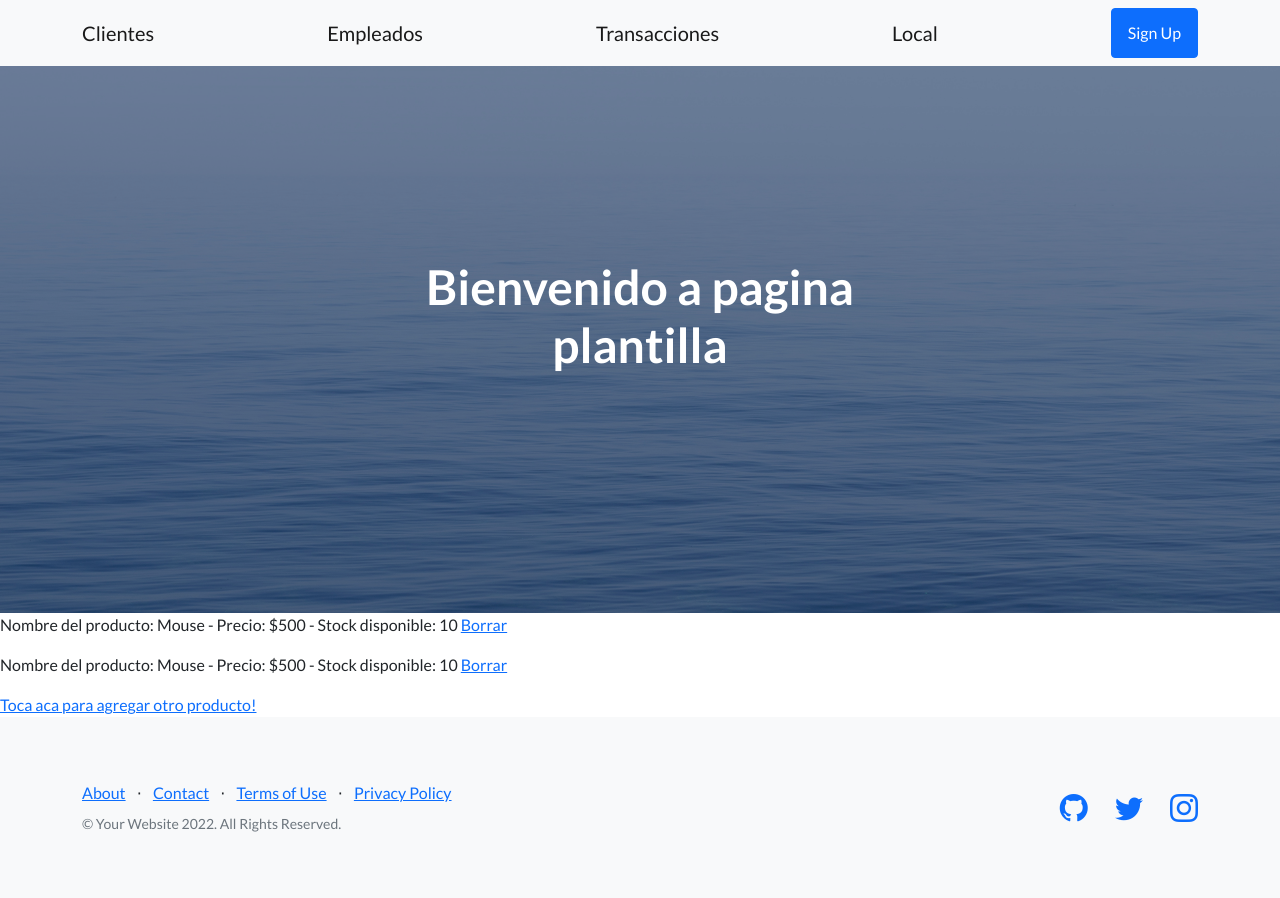
After one commit to Manurizar/Entrega1-Urizar-manuel, a Django app: page /Appfinal/productos/ in a window 1280 px wide. The commit adds this page. Run offline with Django 4.2, Linux system fonts and the light colour scheme; data comes from the database, SQL or seed files in the repository; some libraries are stand-ins or nearby versions.

Commit message:
Version 6: manejo de clases

```diff
--- a/Appfinal/admin.py
+++ b/Appfinal/admin.py
@@ -6,3 +6,4 @@ admin.site.register(Cliente)
 admin.site.register(empleado)
 admin.site.register(local)
 admin.site.register(transaccion)
+admin.site.register(producto)
--- a/Appfinal/forms.py
+++ b/Appfinal/forms.py
@@ -3,3 +3,8 @@ from django import forms
 class Formulario_clientes(forms.Form):
     nombre = forms.CharField()
     email = forms.EmailField()
+
+class Formulario_producto(forms.Form):
+    nombre_producto = forms.CharField(max_length=40)
+    precio = forms.IntegerField()
+    stock = forms.IntegerField()
--- a/Appfinal/models.py
+++ b/Appfinal/models.py
@@ -2,13 +2,27 @@ from django.db import models
 
 # Create your models here.
 class Cliente(models.Model):
-    nombre = models.CharField(max_length=40)
+    nombre_cliente = models.CharField(max_length=40)
     email = models.EmailField()
+    def __str__(self):
+        return f"Nombre: {self.nombre_cliente} - Email de contacto: {self.email}"
 
 class empleado(models.Model):
-    nombre = models.CharField(max_length=40)
-    salario = models.IntegerField()
+    nombre_empleado = models.CharField(max_length=40)
     email = models.EmailField()
+    puesto = models.CharField(max_length=40)
+
+class producto(models.Model):
+    nombre_producto = models.CharField(max_length=40)
+    precio = models.IntegerField()
+    stock = models.IntegerField()
+    def __str__(self):
+        return f"Nombre del producto: {self.nombre_producto} - Precio: ${self.precio} - Stock disponible: {self.stock}"
+
+    def lista_productos(request):
+        lista = producto.objects.all()
+        contexto = {"lista":lista}
+        return render(request, 'Appfinal/productos.html', contexto)
 
 class local(models.Model):
     calle = models.CharField(max_length=40)
--- a/Appfinal/templates/Appfinal/padre.html
+++ b/Appfinal/templates/Appfinal/padre.html
@@ -6,7 +6,7 @@
         <meta name="viewport" content="width=device-width, initial-scale=1, shrink-to-fit=no" />
         <meta name="description" content="" />
         <meta name="author" content="" />
-        <title> {% block B %} Sin titulo {% endblock %} </title>
+        <title> {% block A %} Sin titulo {% endblock %} </title>
         <!-- Favicon-->
         <link rel="icon" type="image/x-icon" href="assets/favicon.ico" />
         <!-- Bootstrap icons-->
@@ -42,7 +42,7 @@
             </div>
         </header>
 
-        {% block A %}
+        {% block B %}
 
         {% endblock %}
 
--- /dev/null
+++ b/Appfinal/templates/Appfinal/productos.html
@@ -0,0 +1,11 @@
+{% extends "Appfinal/padre.html" %}
+
+{% load static %}
+
+{% block B %}
+
+    {% for p in lista %}
+        <p>{{p}} <a href="{% url 'eliminarProducto' p.nombre_producto %}">Borrar</a> </p>
+    {% endfor %}
+    <a href ='/Appfinal/formulario_producto/'> Toca aca para agregar otro producto! </a>
+{% endblock %}
--- a/Appfinal/templates/Appfinal/transaccion.html
+++ b/Appfinal/templates/Appfinal/transaccion.html
@@ -4,8 +4,4 @@
 
 
 
-{% block A %}
-
-    <h1>Transacciones</h1>
-
-{% endblock %}
+{% block A %} Transacciones {% endblock %}
--- a/Appfinal/urls.py
+++ b/Appfinal/urls.py
@@ -7,9 +7,12 @@ urlpatterns = [
     path('empleado/', views.empleado),
     path('local/', views.local),
     path('transaccion/', views.transaccion),
-    path('formulario/', views.info_formulario),
+    path('formulario_cliente/', views.formulario_cliente),
+    path('formulario_producto/', views.formulario_producto),
     path('busqueda/', views.buscarcliente),
-    path('buscar/', views.buscar)
+    path('buscar/', views.buscar),
+    path('productos/', views.lista_productos),
+    path('borrar_productos/<id_producto>', views.eliminarProductos, name="eliminarProducto")
 
 
 ]
--- a/Appfinal/views.py
+++ b/Appfinal/views.py
@@ -1,6 +1,6 @@
 from django.shortcuts import render
 from django.http import HttpResponse
-from Appfinal.forms import Formulario_clientes
+from Appfinal.forms import *
 from Appfinal.models import *
 
 # Create your views here.
@@ -24,7 +24,7 @@ def formulario(request):
 
     return render(request, 'Appfinal/formulario.html')
 
-def info_formulario(request):
+def formulario_cliente(request):
 
     if request.method == "POST":
 
@@ -36,14 +36,35 @@ def info_formulario(request):
 
             informacion = mi_formulario.cleaned_data
 
-            cliente_3 = Cliente(nombre=informacion["nombre"], email=informacion["email"])
+            cliente_3 = Cliente(nombre_cliente=informacion["nombre"], email=informacion["email"])
 
             cliente_3.save()
 
-            return render(request, 'Appfinal/formulario_cargado.html')
+            return render(request, 'Appfinal/formulario_cliente_cargado.html')
 
     else:
-        return render(request, 'Appfinal/formulario.html')
+        return render(request, 'Appfinal/formulario_cliente.html')
+
+def formulario_producto(request):
+
+    if request.method == "POST":
+
+        mi_formulario = Formulario_producto(request.POST)
+
+        print(mi_formulario)
+
+        if mi_formulario.is_valid:
+
+            informacion = mi_formulario.cleaned_data
+
+            producto_a_crear = producto(nombre_producto=informacion["nombre_producto"], precio=informacion["precio"], stock=informacion["stock"])
+
+            producto_a_crear.save()
+
+            return render(request, 'Appfinal/formulario_producto_cargado.html')
+
+    else:
+        return render(request, 'Appfinal/formulario_producto.html')
 
 
 clientes_lista = dir(Cliente)
@@ -54,8 +75,28 @@ def buscarcliente(request):
 
 def buscar(request):
 
+
     respuesta = request.GET.get("nombre")
 
-    respuesta_lista = Cliente.objects.filter(nombre__icontains = respuesta)
+    respuesta_lista = Cliente.objects.filter(nombre_cliente__icontains = respuesta)
 
     return render(request, 'Appfinal/busqueda_finalizada.html', {"nombre": respuesta_lista})
+
+def lista_productos(request):
+        lista = producto.objects.all()
+        contexto = {"lista":lista}
+        return render(request, 'Appfinal/productos.html', contexto)
+
+def eliminarProductos(request, id_producto):
+    try:
+        producto_a_buscar = producto.objects.get(nombre_producto=id_producto)
+
+        producto_a_buscar.delete()
+
+        lista = producto.objects.all()
+
+        contexto = {"lista":lista}
+
+        return render(request, 'Appfinal/productos.html', contexto)
+    except:
+        return HttpResponse("Este producto no existe")
--- a/Proyecto_final/urls.py
+++ b/Proyecto_final/urls.py
@@ -19,7 +19,6 @@ from Proyecto_final.views import dia, plantilla
 
 urlpatterns = [
     path('admin/', admin.site.urls),
-    path('principal', plantilla),
     path('Appfinal/', include('Appfinal.urls'))
 
 ]
```
Also changed, not shown: Appfinal/templates/Appfinal/formulario_producto.html (added, +31 -0 lines), Appfinal/templates/Appfinal/formulario_producto_cargado.html (added, +9 -0 lines), Appfinal/migrations/0001_initial.py, Appfinal/templates/Appfinal/formulario_cliente.html (renamed from Appfinal/templates/Appfinal/formulario.html), Appfinal/templates/Appfinal/formulario_cliente_cargado.html (renamed from Appfinal/templates/Appfinal/formulario_cargado.html), db.sqlite3.
